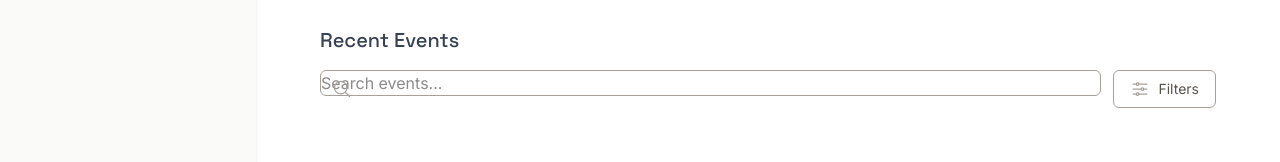
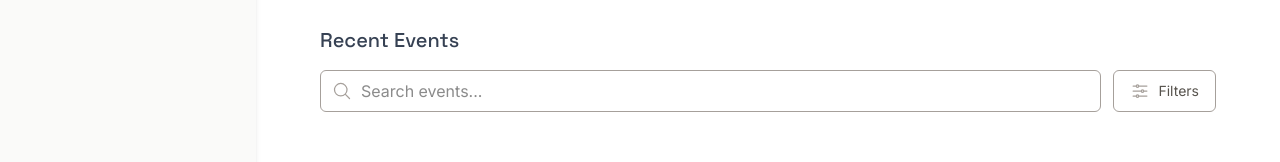
Before and after one commit to ka1130/Happenly, a Next.js app: page / in a window 1280 px wide. Shown: the part 421-583 px from the top of the page. Built offline with nearby package versions, Linux system fonts and the light colour scheme; no server answers; the database is empty.

Commit message:
Fix styling

```diff
--- a/app/event/[id]/page.tsx
+++ b/app/event/[id]/page.tsx
@@ -246,7 +246,7 @@ export default function EventPage() {
             <button
               onClick={userRegistered ? handleUnregister : handleRegister}
               disabled={loading || spotsRemaining <= 0}
-              className={`btn mt-4 w-full text-white ${
+              className={`mt-4 w-full cursor-pointer rounded-md py-2 text-white ${
                 userRegistered
                   ? "bg-red-500 hover:bg-red-600"
                   : spotsRemaining > 0
--- a/app/page.tsx
+++ b/app/page.tsx
@@ -76,7 +76,7 @@ export default function Home() {
               value={search}
               onChange={(e) => setSearch(e.target.value)}
               placeholder="Search events..."
-              className="w-full rounded-md border border-stone-400"
+              className="w-full rounded-md border border-stone-400 px-10 py-2"
             />
             <MagnifyingGlassIcon className="absolute top-1/2 left-3 h-5 w-5 -translate-y-1/2 text-stone-400" />
           </div>
```
